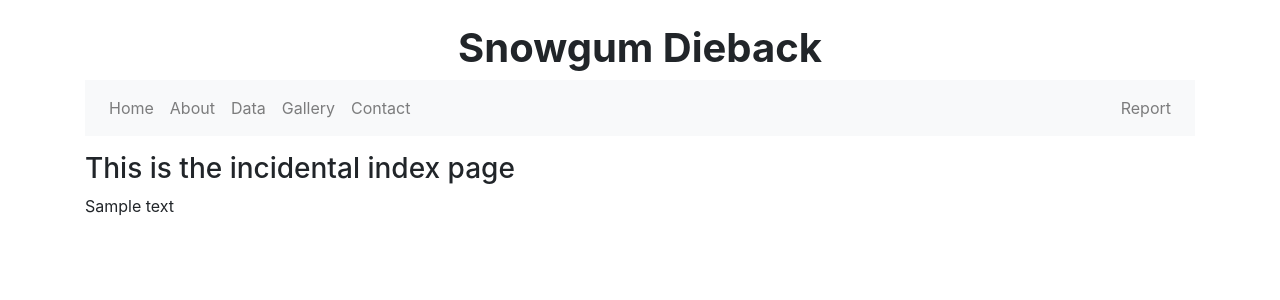
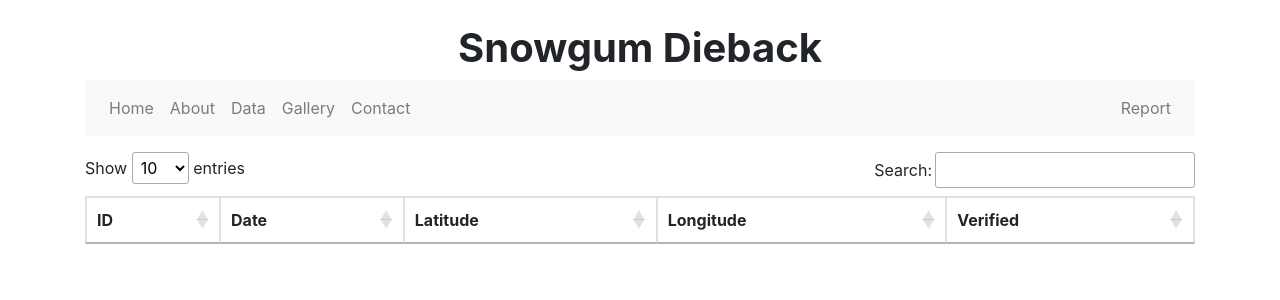
Before and after one commit to nicholas-russell/Snowgum, a Django app: template templates/site/inc/index.html in a window 1280 px wide. Shown: the top 300 px of the page. Run offline with Django 3.2, Linux system fonts and the light colour scheme; the template is opened without the code that fills it, so the values that code supplies are empty; some libraries are stand-ins or nearby versions.

Commit message:
Added datatable view

```diff
--- a/API/urls.py
+++ b/API/urls.py
@@ -8,5 +8,6 @@ urlpatterns = [
     path('inc/<int:inc_id>', views.DetailView.as_view(), name='inc_det'),
     path('inc/<int:inc_id>/approve-image', views.approve_image, name='inc_apr_img'),
     path('inc/<int:inc_id>/verify', views.verify, name='inc_verify'),
+    path('inc/dt', views.IncidentalListJson.as_view(), name='inc_dt'),
     path('auth/', views.AuthView.as_view())
 ]
--- a/Site/urls.py
+++ b/Site/urls.py
@@ -5,7 +5,6 @@ app_name = 'site'
 urlpatterns = [
     path('', views.index, name='index'),
     path('about', views.about, name='about'),
-    path('data', views.data, name='data'),
     path('gallery', views.gallery, name='gallery'),
     path('contact', views.contact, name='contact'),
     path('report', views.report, name='report'),
--- a/templates/includes/base.html
+++ b/templates/includes/base.html
@@ -34,7 +34,7 @@
                                 <a class="nav-link" href="{% url 'site:about' %}">About</a>
                             </li>
                             <li class="nav-item">
-                                <a class="nav-link" href="{% url 'site:data' %}">Data</a>
+                                <a class="nav-link" href="{% url 'site:inc_index' %}">Data</a>
                             </li>
                             <li class="nav-item">
                                 <a class="nav-link" href="{% url 'site:gallery' %}">Gallery</a>
--- a/templates/site/inc/index.html
+++ b/templates/site/inc/index.html
@@ -1,6 +1,30 @@
 {% extends "includes/base.html" %}
 
+{% block meta %}
+<link rel="stylesheet" type="text/css" href="https://cdn.datatables.net/v/bs4/dt-1.10.20/datatables.min.css"/>
+{% endblock %}
+
 {% block content %}
-<h3>This is the incidental index page</h3>
-    <p>Sample text</p>
+    <table id="inc_table" class="table table-bordered table-sm" style="width:100%">
+        <thead>
+            <tr>
+                <th>ID</th>
+                <th>Date</th>
+                <th>Latitude</th>
+                <th>Longitude</th>
+                <th>Verified</th>
+            </tr>
+        </thead>
+    </table>
 {% endblock %}
+
+{% block scripts %}
+<script type="text/javascript" src="https://cdn.datatables.net/v/bs4/dt-1.10.20/datatables.min.js"></script>
+<script>
+    $('#inc_table').DataTable({
+       "processing": true,
+       "serverSide": true,
+       "ajax": "{% url 'api:inc_dt' %}"
+    });
+</script>
+{% endblock %}
```
Also changed, not shown: API/views.py (+7 -0 lines).
